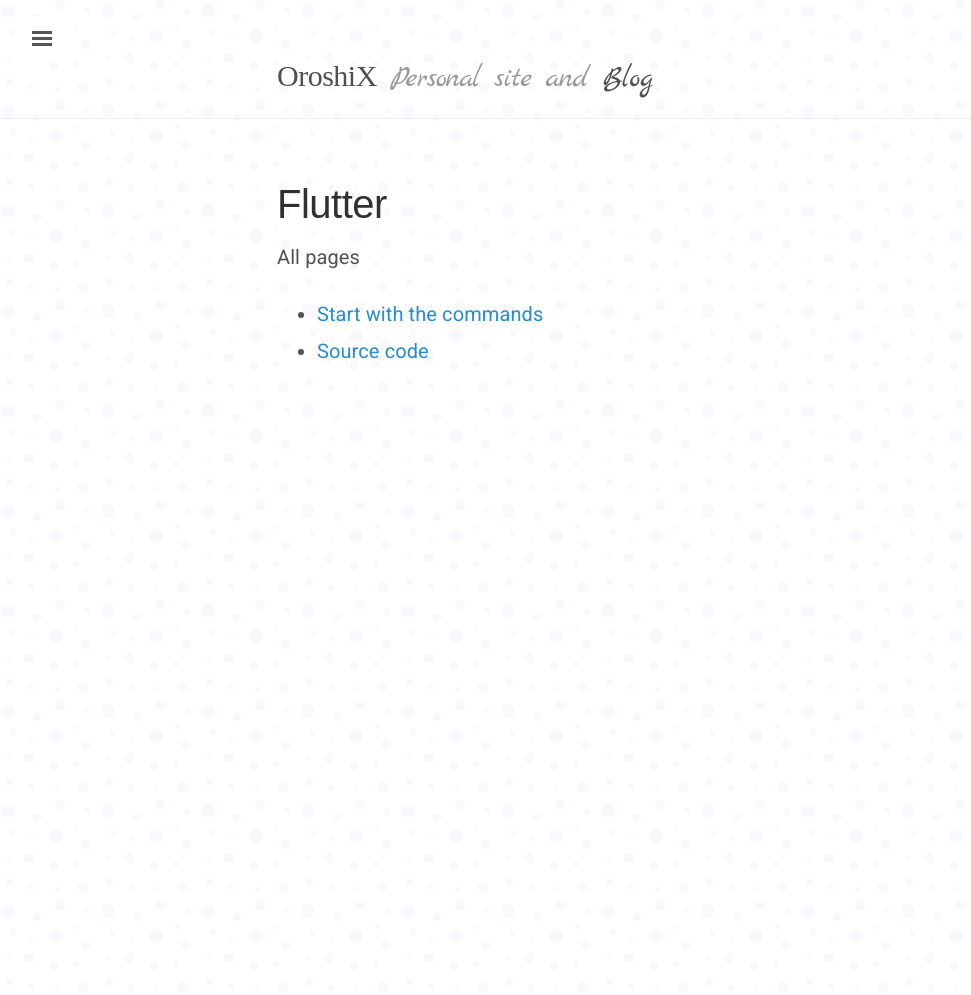
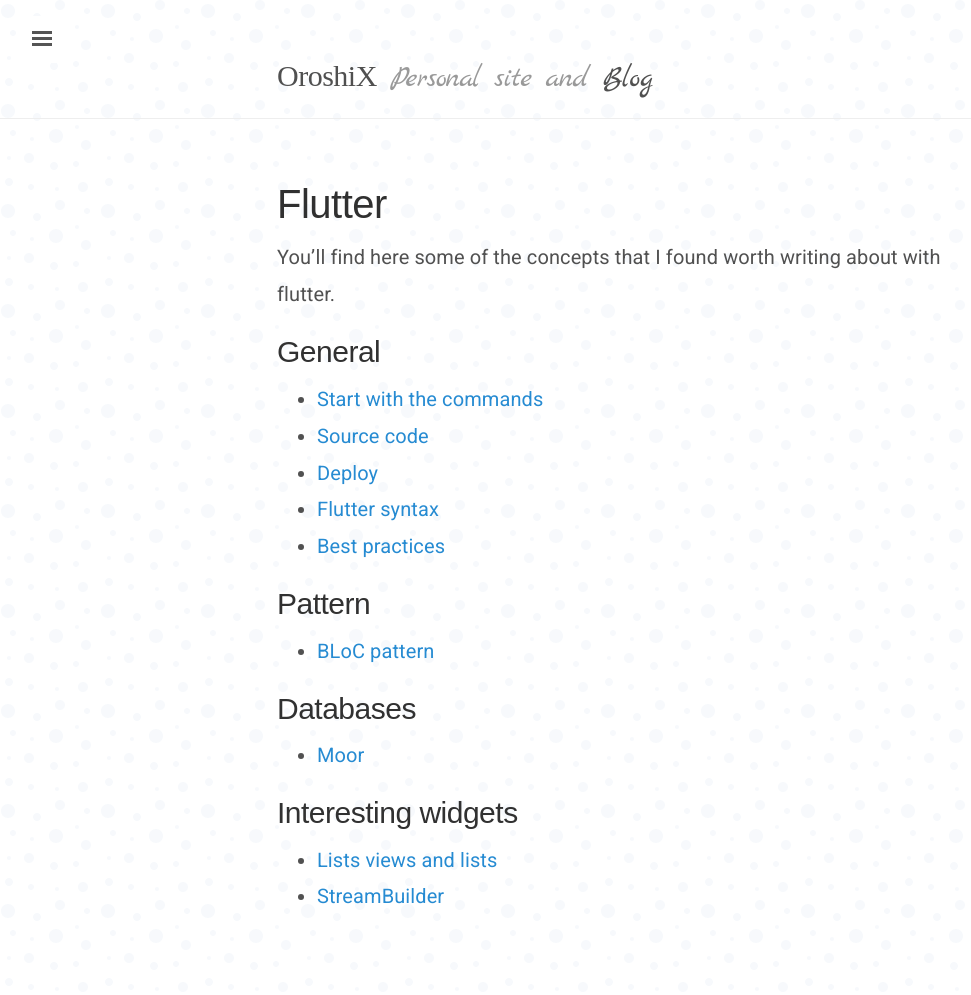
Before and after one commit to OroshiX/OroshiX.github.io, a Jekyll site: the page built from pages/flutter/flutter-summary.md, in a window 1280 px wide. Shown: the whole page, without its empty margins (3-974 px from the left). Built offline with Jekyll 4.4.1, drawn with Linux system fonts in a browser that asks for light colours; some web fonts are replaced; a script that is not in the unit is left out; comment, search, counter and statistics services are not loaded; before the commit the page ends 900 px from its top, so only the background shows below that.

Commit message:
Wiki for flutter

```diff
--- a/pages/flutter/flutter-summary.md
+++ b/pages/flutter/flutter-summary.md
@@ -3,7 +3,22 @@
 layout: page
 permalink: /summary/
 ---
-All pages
+You'll find here some of the concepts that I found worth writing about with flutter.
+
+## General
 
 * [Start with the commands](/commands)
 * [Source code](/sources)
+* [Deploy](/deploy)
+* [Flutter syntax](/syntax)
+* [Best practices](/best-practices)
+
+## Pattern
+* [BLoC pattern](/bloc)
+
+## Databases
+* [Moor](/moor)
+
+## Interesting widgets
+* [Lists views and lists](/lists)
+* [StreamBuilder](/stream-builder)
```
Also changed, not shown: pages/flutter/flutter-bloc.md (added, +6 -0 lines), pages/flutter/flutter-deploy.md (added, +56 -0 lines), pages/flutter/flutter-lists.md (added, +35 -0 lines), pages/flutter/flutter-moor.md (added, +6 -0 lines), pages/flutter/flutter-practices.md (added, +9 -0 lines), pages/flutter/flutter-stream-builder.md (added, +5 -0 lines), pages/flutter/flutter-syntax.md (added, +73 -0 lines).
